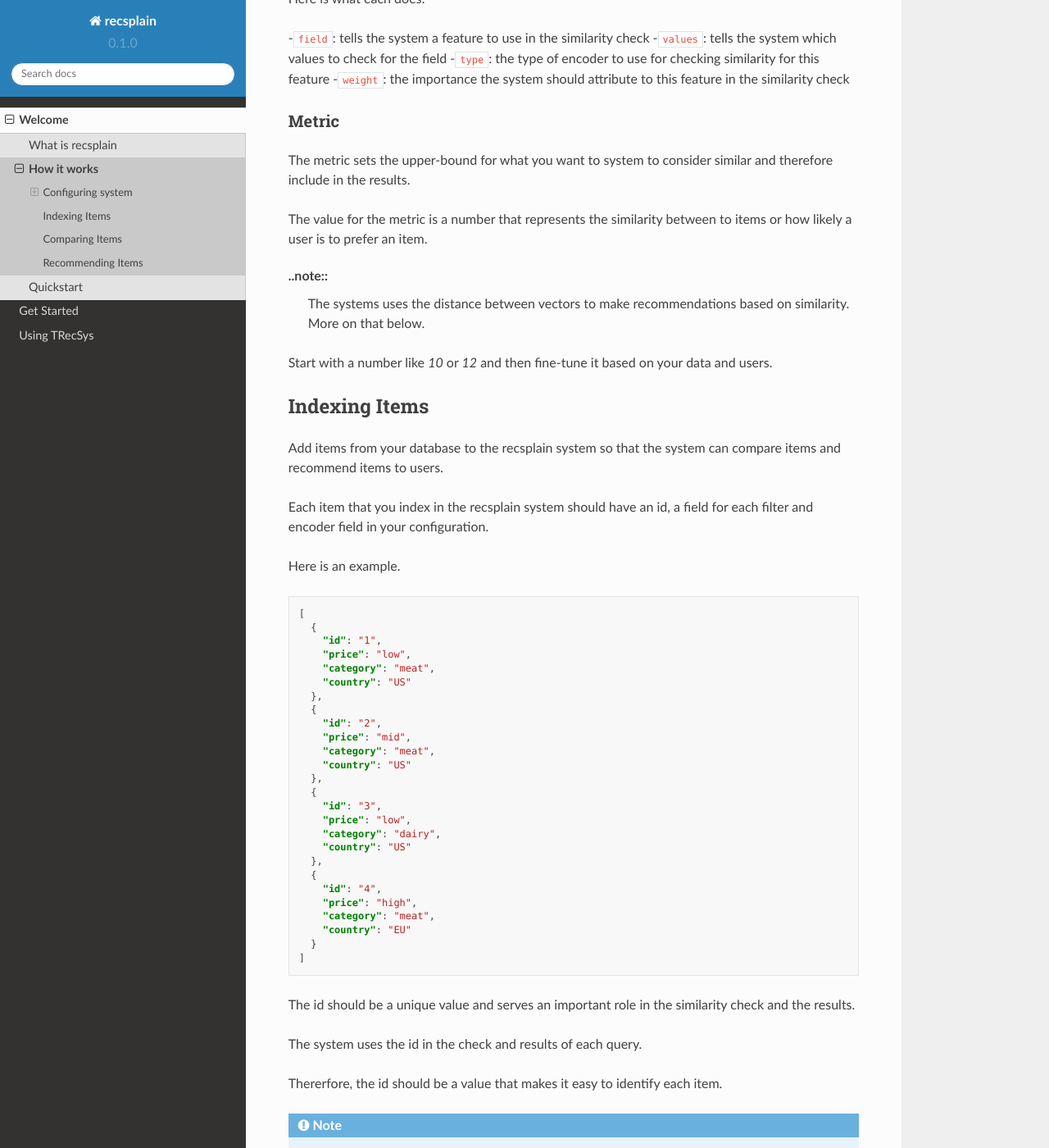
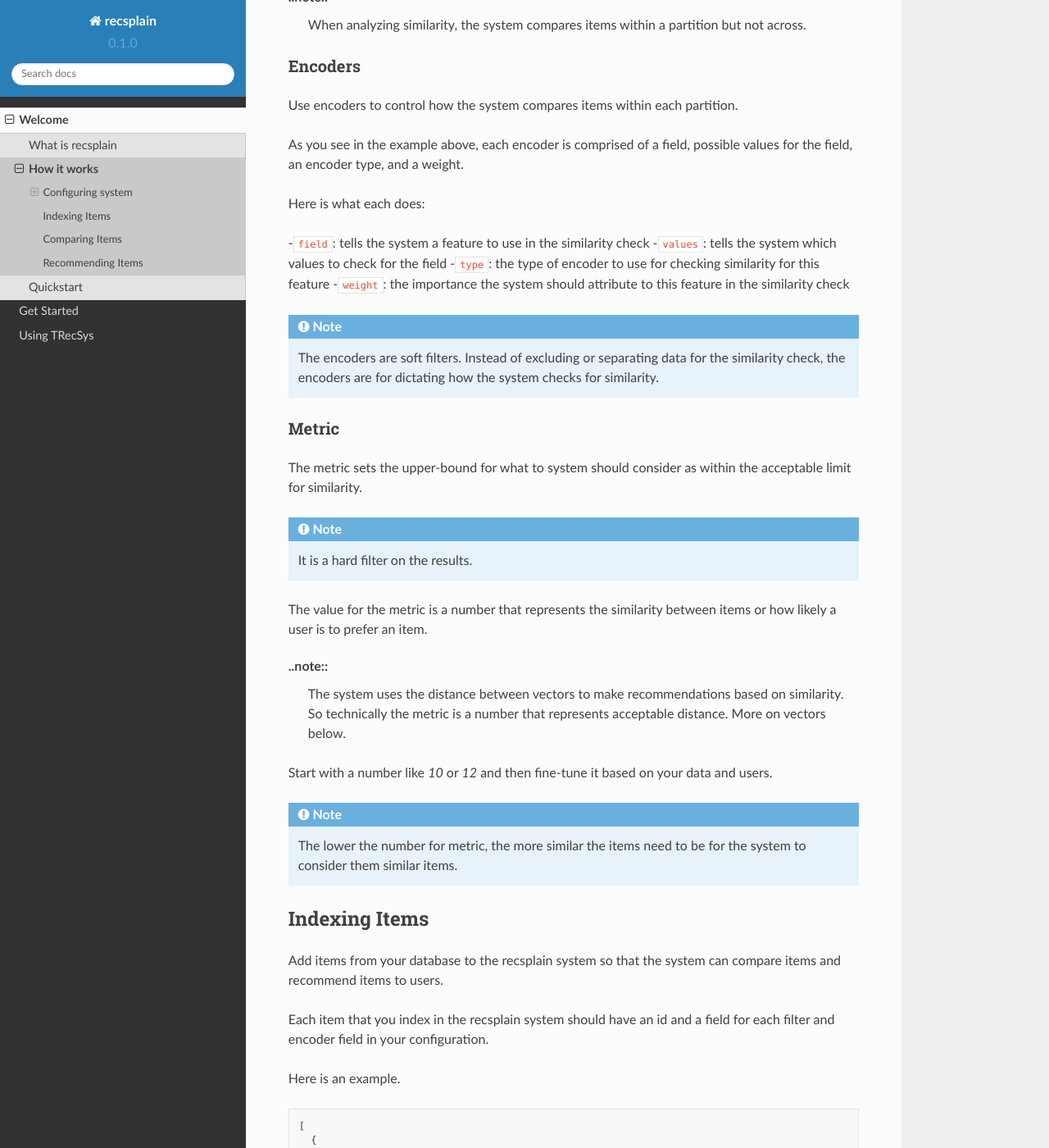
Before and after one commit to argmaxml/recsplain, a Sphinx documentation site: the page built from docs/source/how-it-works.rst, in a window 1280 px wide and 1400 px high, scrolled down 1519 px. Shown: the whole window at 82% size. Built offline with Sphinx 7.4.7 and the Read the Docs theme 2.0.0, drawn with Linux system fonts in a browser that asks for light colours; some of the changed text lies outside the part shown.

Commit message:
working on how it works

```diff
--- a/docs/source/how-it-works.rst
+++ b/docs/source/how-it-works.rst
@@ -3,13 +3,21 @@
 
 The recsplain system can be installed in a Python project and used as a webserver or by calling the methods from the package.
 
-After installing, start by configuring the system with your search filters and encoders and index your data.
+After installing, start by configuring the system with your search filters, encoders, and metric.
 
-When you index your data, the system filters items into separate partitions for comparison based on the filters you configured.
+Then, index the items from you database that you want to use in the system for checking similarity.
 
-The system can search a database by item to find items that are similar and can search a database by user to find items the user is likely to prefer.
+When you index your data, the system filters the items into separate partitions based on the filters you configured. The filters he system compares items within a partition but not across.
+
+.. note::
+   The filters are hard filters.
 
 When you query your data, the system uses the encoders you configured to control how items within each partition are compared for similarity.
+
+.. note::
+   The system can search by item to find items that are similar and can search a database by user to find items the user is likely to prefer.
+
+The system uses the metric value that you configure as a cutoff for what it considers as within the bounds of acceptable similarity.
 
 Configuring system
 -------------------
@@ -23,13 +31,13 @@
 
 Each filter is comprised of a field and possible values for the field.
 
-.. note::
-   The field should correspond to a field in your item database and the values to possible values for those fields in your item database.
-
 Here is an example:
 
 .. literalinclude:: init_schema_example.json
   :language: JSON
+
+.. note::
+   The field should correspond to a field in your item database and the values to possible values for those fields in your item database.
 
 The system creates a partition for each value.
 
@@ -52,24 +60,34 @@
 -``type``: the type of encoder to use for checking similarity for this feature
 -``weight``: the importance the system should attribute to this feature in the similarity check
 
+.. note::
+   The encoders are soft filters. Instead of excluding or separating data for the similarity check, the encoders are for dictating how the system checks for similarity.
+
 Metric
 *******************
 
-The metric sets the upper-bound for what you want to system to consider similar and therefore include in the results.
+The metric sets the upper-bound for what to system should consider as within the acceptable limit for similarity.
 
-The value for the metric is a number that represents the similarity between to items or how likely a user is to prefer an item.
+.. note::
+   It is a hard filter on the results.
+
+The value for the metric is a number that represents the similarity between items or how likely a user is to prefer an item.
 
 ..note::
-   The systems uses the distance between vectors to make recommendations based on similarity. More on that below.
+   The system uses the distance between vectors to make recommendations based on similarity. So technically the metric is a number that represents acceptable distance. More on vectors below.
 
 Start with a number like `10` or `12` and then fine-tune it based on your data and users.
+
+.. note::
+   The lower the number for metric, the more similar the items need to be for the system to consider them similar items.
+
 
 Indexing Items
 -------------------
 
 Add items from your database to the recsplain system so that the system can compare items and recommend items to users.
 
-Each item that you index in the recsplain system should have an id, a field for each filter and encoder field in your configuration.
+Each item that you index in the recsplain system should have an id and a field for each filter and encoder field in your configuration.
 
 Here is an example.
 
@@ -78,7 +96,7 @@
 
 The id should be a unique value and serves an important role in the similarity check and the results.
 
-The system uses the id in the check and results of each query.
+The system uses the id in the check and is how you identify the item in the results for each query.
 
 Thererfore, the id should be a value that makes it easy to identify each item.
 
--- a/docs/source/index.rst
+++ b/docs/source/index.rst
@@ -6,7 +6,7 @@
 The recsplain system
 =====================
 
-The recsplain system is a recommendation engine that uses AI to compare and recommend items based on feature similarity between the items.
+The recsplain system is a recommendation engine that uses AI to compare and recommend items based on feature similarity.
 
 Read more about :doc:`what-is-recsplain`, :doc:`how-it-works`, or just :doc:`get-started`!
 
```
